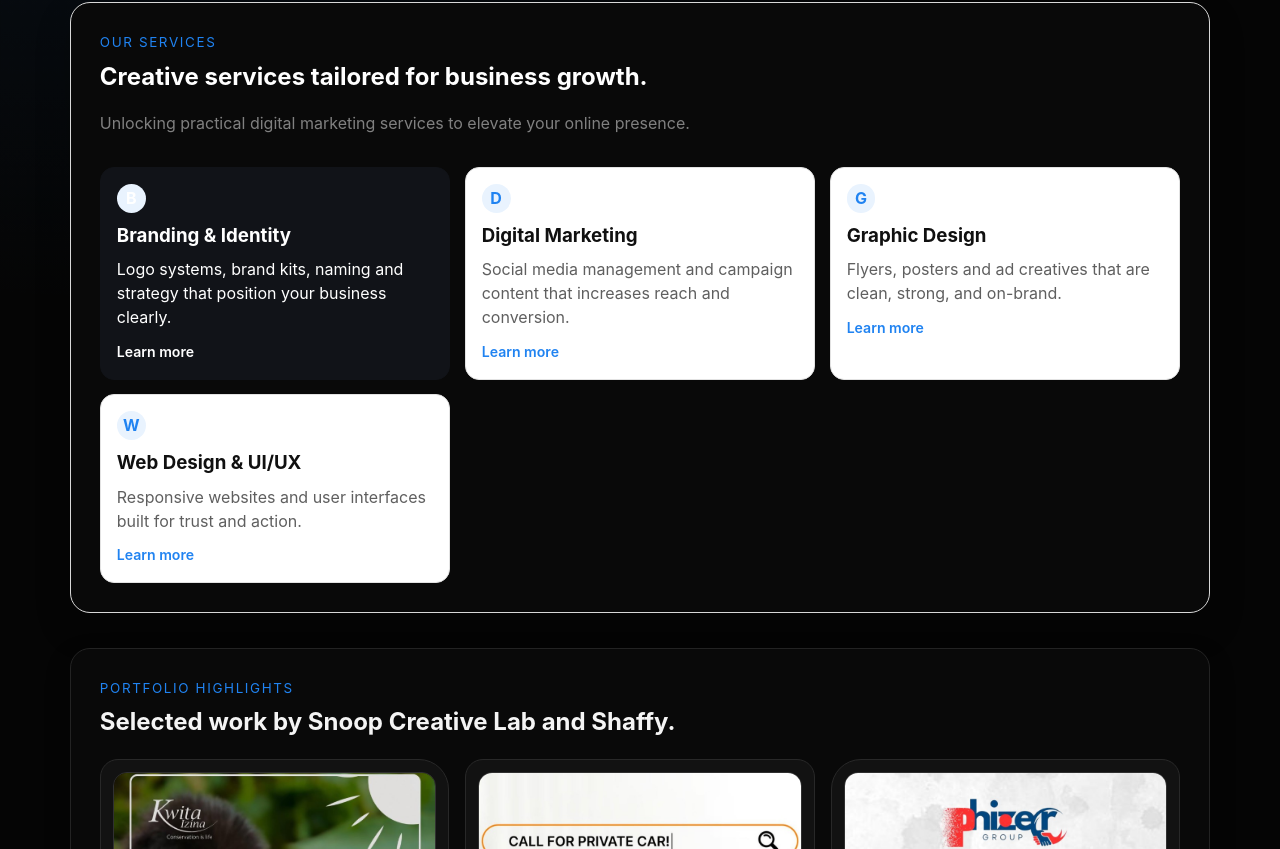
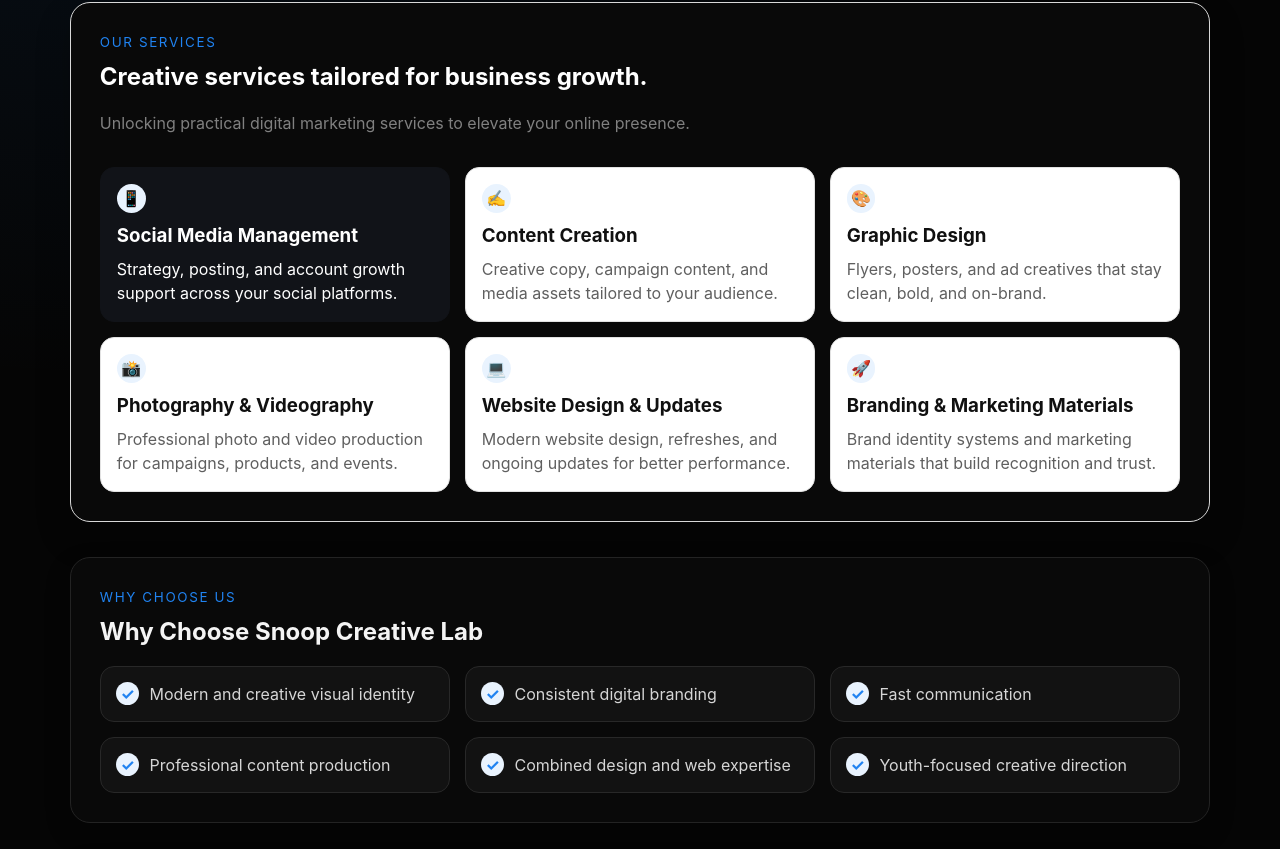
Before and after one commit to nyirurugoomar/snoop-creative-lab, a React (Vite) app: page / in a window 1280 px wide. Shown: the part 1251-2100 px from the top of the page. Built offline with nearby package versions, Linux system fonts and the light colour scheme.

Commit message:
update requirements

```diff
--- a/src/App.css
+++ b/src/App.css
@@ -317,6 +317,40 @@
   font-weight: 600;
 }
 
+.why-grid {
+  margin-top: 1rem;
+  display: grid;
+  grid-template-columns: repeat(3, minmax(0, 1fr));
+  gap: 0.9rem;
+}
+
+.why-card {
+  border: 1px solid #282828;
+  border-radius: 14px;
+  padding: 0.95rem;
+  background: #121212;
+  display: flex;
+  align-items: flex-start;
+  gap: 0.65rem;
+}
+
+.why-icon {
+  width: 1.45rem;
+  height: 1.45rem;
+  border-radius: 999px;
+  background: #e9f3fe;
+  color: #2083f1;
+  font-weight: 700;
+  display: grid;
+  place-items: center;
+  flex-shrink: 0;
+}
+
+.why-card p {
+  margin: 0;
+  color: #d6d6d6;
+}
+
 .stats,
 .grid {
   display: grid;
@@ -491,6 +525,7 @@
 
   .stats,
   .services-grid,
+  .why-grid,
   .portfolio-grid,
   .cards,
   .projects {
--- a/src/App.jsx
+++ b/src/App.jsx
@@ -5,6 +5,7 @@
 import MarqueeStrip from './components/MarqueeStrip'
 import PortfolioSection from './components/PortfolioSection'
 import ServicesSection from './components/ServicesSection'
+import WhyChooseSection from './components/WhyChooseSection'
 
 function App() {
   return (
@@ -12,6 +13,7 @@
       <HeroSection />
       <AboutSection />
       <ServicesSection />
+      <WhyChooseSection />
       <PortfolioSection />
       <MarqueeStrip />
       <ContactSection />
--- a/src/components/HeroSection.jsx
+++ b/src/components/HeroSection.jsx
@@ -26,11 +26,13 @@
           BRAND STORIES
         </h1>
         <p className="hero-subtext">
-          We help businesses grow with branding, social media creatives, and high-converting web
-          visuals.
+        We help brands, schools, and businesses grow through creative design, social media management, content creation, and modern websites.
         </p>
         <a href="#contact" className="btn btn-primary">
-          Let&apos;s Create <span>↗</span>
+        Book Consultation<span>↗</span>
+        </a>
+        <a href="#work" className="btn btn-primary">
+        View Our Work<span>💼</span>
         </a>
         <div className="hero-swatches" aria-hidden="true">
           <span className="sw sw1"></span>
--- a/src/components/PortfolioSection.jsx
+++ b/src/components/PortfolioSection.jsx
@@ -6,7 +6,7 @@
     <section id="work" className="portfolio section-shell">
       <SectionTitle
         label="Portfolio Highlights"
-        title="Selected work by Snoop Creative Lab and Shaffy."
+        title="Selected work by Snoop Creative Lab"
       />
       <div className="portfolio-grid">
         {works.map((work, index) => (
--- a/src/components/ServicesSection.jsx
+++ b/src/components/ServicesSection.jsx
@@ -17,13 +17,11 @@
         {services.map((service, index) => (
           <article key={service.title} className={`service-card ${index === 0 ? 'featured' : ''}`}>
             <span className="service-icon" aria-hidden="true">
-              {service.title.charAt(0)}
+              {service.icon}
             </span>
             <h3>{service.title}</h3>
             <p>{service.text}</p>
-            <a href="#contact" className="service-link">
-              Learn more
-            </a>
+
           </article>
         ))}
       </div>
--- /dev/null
+++ b/src/components/WhyChooseSection.jsx
@@ -0,0 +1,25 @@
+import SectionTitle from './SectionTitle'
+import { whyChoosePoints } from '../data/siteData'
+
+function WhyChooseSection() {
+  return (
+    <section id="why-choose-us" className="why-choose section-shell">
+      <SectionTitle
+        label="Why Choose Us"
+        title="Why Choose Snoop Creative Lab"
+      />
+      <div className="why-grid">
+        {whyChoosePoints.map((point) => (
+          <article key={point} className="why-card">
+            <span className="why-icon" aria-hidden="true">
+              ✓
+            </span>
+            <p>{point}</p>
+          </article>
+        ))}
+      </div>
+    </section>
+  )
+}
+
+export default WhyChooseSection
--- a/src/data/siteData.js
+++ b/src/data/siteData.js
@@ -31,21 +31,44 @@
 
 export const services = [
   {
-    title: 'Branding & Identity',
-    text: 'Logo systems, brand kits, naming and strategy that position your business clearly.',
+    title: 'Social Media Management',
+    icon: '📱',
+    text: 'Strategy, posting, and account growth support across your social platforms.',
   },
   {
-    title: 'Digital Marketing',
-    text: 'Social media management and campaign content that increases reach and conversion.',
+    title: 'Content Creation',
+    icon: '✍️',
+    text: 'Creative copy, campaign content, and media assets tailored to your audience.',
   },
   {
     title: 'Graphic Design',
-    text: 'Flyers, posters and ad creatives that are clean, strong, and on-brand.',
+    icon: '🎨',
+    text: 'Flyers, posters, and ad creatives that stay clean, bold, and on-brand.',
   },
   {
-    title: 'Web Design & UI/UX',
-    text: 'Responsive websites and user interfaces built for trust and action.',
+    title: 'Photography & Videography',
+    icon: '📸',
+    text: 'Professional photo and video production for campaigns, products, and events.',
   },
+  {
+    title: 'Website Design & Updates',
+    icon: '💻',
+    text: 'Modern website design, refreshes, and ongoing updates for better performance.',
+  },
+  {
+    title: 'Branding & Marketing Materials',
+    icon: '🚀',
+    text: 'Brand identity systems and marketing materials that build recognition and trust.',
+  },
+]
+
+export const whyChoosePoints = [
+  'Modern and creative visual identity',
+  'Consistent digital branding',
+  'Fast communication',
+  'Professional content production',
+  'Combined design and web expertise',
+  'Youth-focused creative direction',
 ]
 
 export const works = [
```
